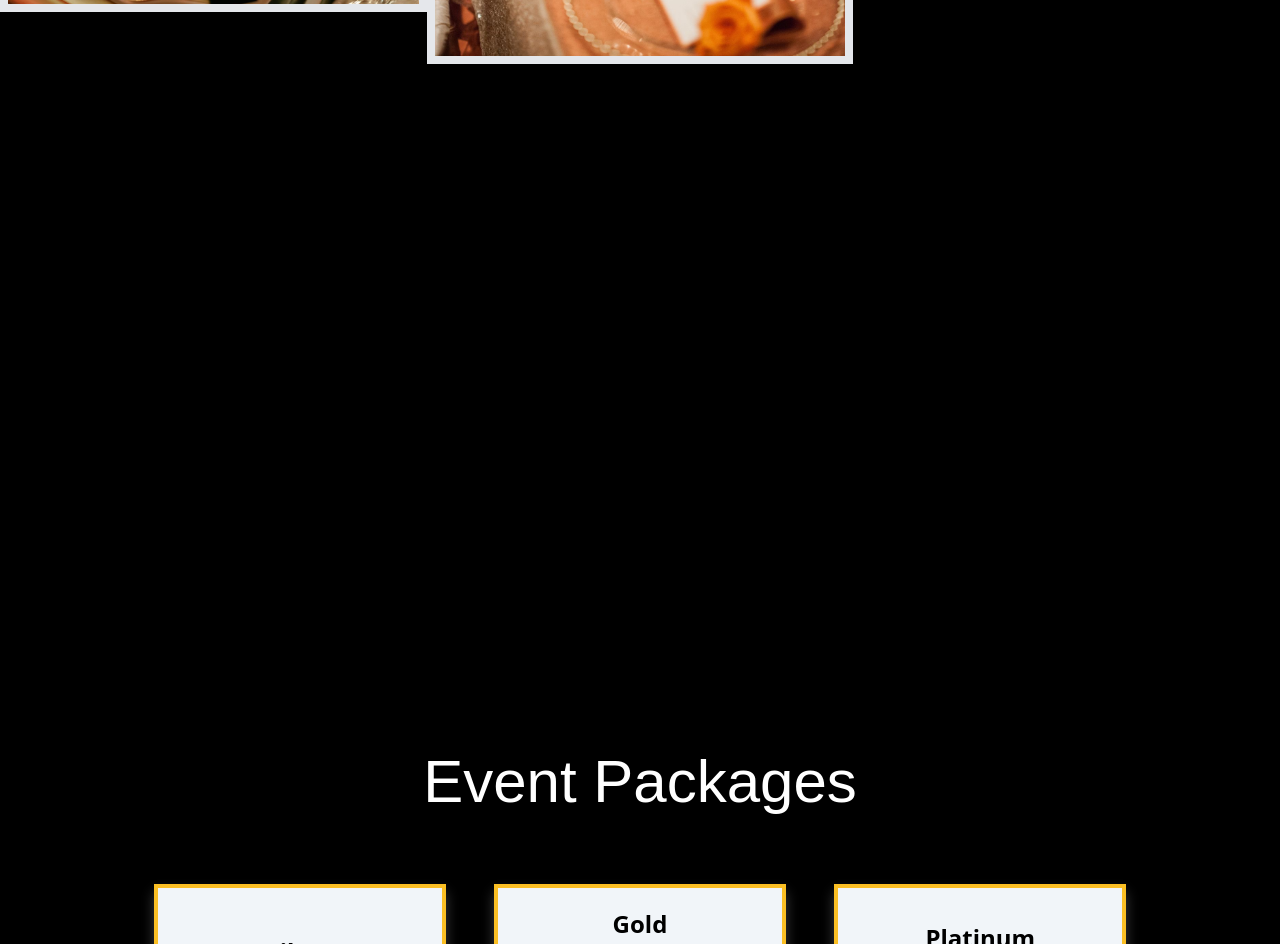
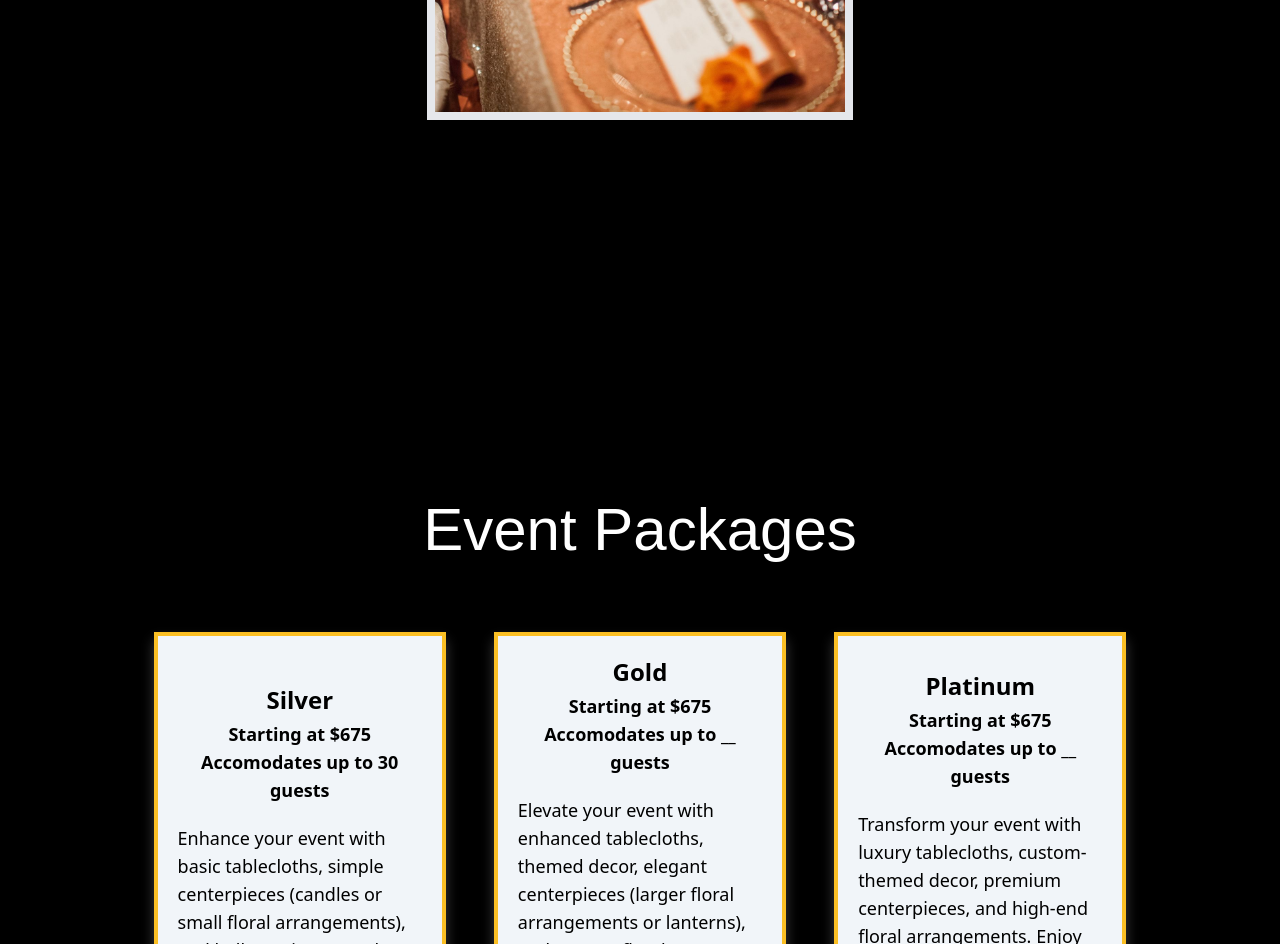
Before and after one commit to Markel-Bradford/elevatedevents, a Next.js app: page /home in a window 1280 px wide. Shown: the part 820-1764 px from the top of the page. Built offline with nearby package versions, Linux system fonts and the light colour scheme; a web font is replaced by a local one.

Commit message:
Added home accent and styles about photo

```diff
--- a/src/app/about/page.tsx
+++ b/src/app/about/page.tsx
@@ -41,7 +41,7 @@ const About: React.FC = () => {
         height={1080}
         priority
         alt="About Felicia Cook"
-        className="flex w-full max-w-[400px] py-12 animate-fadein"
+        className="flex w-full max-w-[400px] py-12 animate-fadein rounded-t-full"
       />
       <div className="flex py-16 max-lg:pt-4 max-lg:pb-16">
       <p  className={"text-xl leading-8 px-16 max-lg:px-4"}>
--- a/src/app/components/Hero.tsx
+++ b/src/app/components/Hero.tsx
@@ -73,7 +73,7 @@ const Hero: React.FC = () => {
           priority
           src="/platimgs/blackplates.jpg"
           alt="Decor by Felicia"
-          className="flex w-1/3 mx-auto border-8"
+          className="flex w-1/3 mx-auto border-8 max-lg:border-4 animate-fadein max-lg:hidden"
         />
         <Image
           width={1920}
@@ -81,7 +81,7 @@ const Hero: React.FC = () => {
           priority
           src="/platimgs/orangetable.JPG"
           alt="Decor by Felicia"
-          className="flex w-1/3 mx-auto border-8"
+          className="flex w-1/3 mx-auto border-8 max-lg:border-0 animate-fade max-lg:w-full"
         />
         <Image
           width={1920}
@@ -89,7 +89,7 @@ const Hero: React.FC = () => {
           priority
           src="/silverimgs/greenballooncenter.JPG"
           alt="Decor by Felicia"
-          className="flex w-1/3 mx-auto border-8"
+          className="flex w-1/3 mx-auto border-8 max-lg:border-4 animate-slideandfade max-lg:hidden"
         />
       </div>
       {/* <div className="leading-10 relative w-full text-white font-kalnia animate-fade">
--- a/src/app/home/page.tsx
+++ b/src/app/home/page.tsx
@@ -7,43 +7,33 @@ import Image from "next/image";
 const page = () => {
   return (
     <div className="bg-black">
-
       <div className="flex flex-col items-center justify-center relative lg:px-8 bg-black z-50">
         <h1 className="text-center max-lg:py-3 py-12 px-3 text-2xl lg:text-6xl animate-fadein font-kalnia">
           Let Us Bring Your Event To Life
         </h1>
+        <Image
+          src="/whiteaccent.png"
+          height={1080}
+          width={1920}
+          alt=""
+          className="w-1/2 -mt-10 mb-8 max-lg:mb-12 max-lg:-mt-2 max-lg:w-4/5"
+        />
       </div>
       <Hero />
       <div className="max-w-[1200px] mx-auto my-16">
-      <p className=" max-md:pt-0 pt-6 text-xl max-lg:text-2xl max-md:text-xl max-md:leading-8 max-md:px-6 max-lg:px-3 min-w-[1025px]:px-32">
-          Welcome to Elevated Events, where we transform your most elegant event
-          dreams into unforgettable realities. Our mission is to create
-          extraordinary experiences tailored to your unique vision and style,
-          whether you&apos;re planning an intimate gathering, a lavish wedding,
-          or a corporate gala. At Elevated Events, we understand that every
-          event is a reflection of your personal or brand identity, and our team
-          of dedicated professionals is committed to bringing your vision to
-          life with creativity and meticulous attention to detail. <br />
-          <br /> From the initial concept to the final flourish, we take care of
-          every aspect of planning and execution, allowing you to focus on
-          enjoying your celebration. Our comprehensive services include venue
-          selection, design and decor, catering, entertainment, logistics, and
-          more, ensuring a seamless and stress-free experience for you and your
-          guests. With a passion for innovation and a commitment to excellence,
-          Elevated Events is your partner in crafting memorable moments that
-          leave a lasting impression. Let us elevate your event to new heights
-          and make it a truly remarkable occasion. <br />
-          <br /> As one of the leading event planning companies in the Alabama
-          area, Elevated Events prides itself on delivering top-quality services
-          tailored to the local community. Our extensive knowledge of the
-          region&apos;s most stunning venues and trusted vendors allows us to provide
-          exceptional experiences that showcase the charm and beauty of Alabama.
-          Whether you&apos;re hosting a sophisticated soirée in Birmingham, a rustic
-          outdoor wedding in the countryside, or a corporate function in
-          Huntsville, our team&apos;s local expertise ensures that every detail is
-          perfectly executed. Choose Elevated Events for your Alabama event, and
-          experience the perfect blend of elegance, professionalism, and
-          Southern hospitality.
+        <p className=" max-md:pt-0 pt-6 text-xl max-lg:text-xl max-md:text-lg max-md:leading-8 max-md:px-6 max-lg:px-3 min-w-[1025px]:px-32">
+          Welcome to Elevated Events, where we bring your dream events to life.
+          Whether it's an intimate gathering, lavish wedding, or corporate gala,
+          we create extraordinary experiences tailored to your vision and style.
+          Our dedicated team handles every detail—from venue selection and
+          design to catering and entertainment—ensuring a seamless, stress-free
+          celebration.
+          <br />
+          <br /> As a leading event planner in Alabama, we pride ourselves on
+          local expertise and strong vendor relationships, delivering
+          top-quality service and showcasing the state&apos;s charm. Let Elevated
+          Events transform your special occasion into an unforgettable, elegant
+          experience with a touch of Southern hospitality.
         </p>
       </div>
       <PackageCards />
--- a/tailwind.config.ts
+++ b/tailwind.config.ts
@@ -13,11 +13,12 @@ const config: Config = {
       },
       animation: {
         fadein: "fadein 0.7s linear",
-        slideandfade: "slideandfade 0.8s linear",
+        slideandfade: "slideandfade 0.7s linear",
         slideup: "slideup 0.3s linear",
-        fade: "fade 0.8s linear",
+        fade: "fade 0.7s linear",
         fadeout: "fadeout 0.8s forwards",
         pulse: "pulse 2s 2s linear infinite"
+
       },
       listStyleImage: {
         star: 'url("/silverimgs/star-16.png")',
@@ -38,7 +39,7 @@ const config: Config = {
           "100%": { opacity: "1", transform: "scale(1)" },
         },
         slideandfade: {
-          "0%": { transform: "translateX(60%)", opacity: "0" },
+          "0%": { transform: "translateX(20%)", opacity: "0" },
           "100%": { transform: "translateX(0)", opacity: "1" },
         },
         slideup: {
```
Also changed, not shown: public/whiteaccent.png (added).
